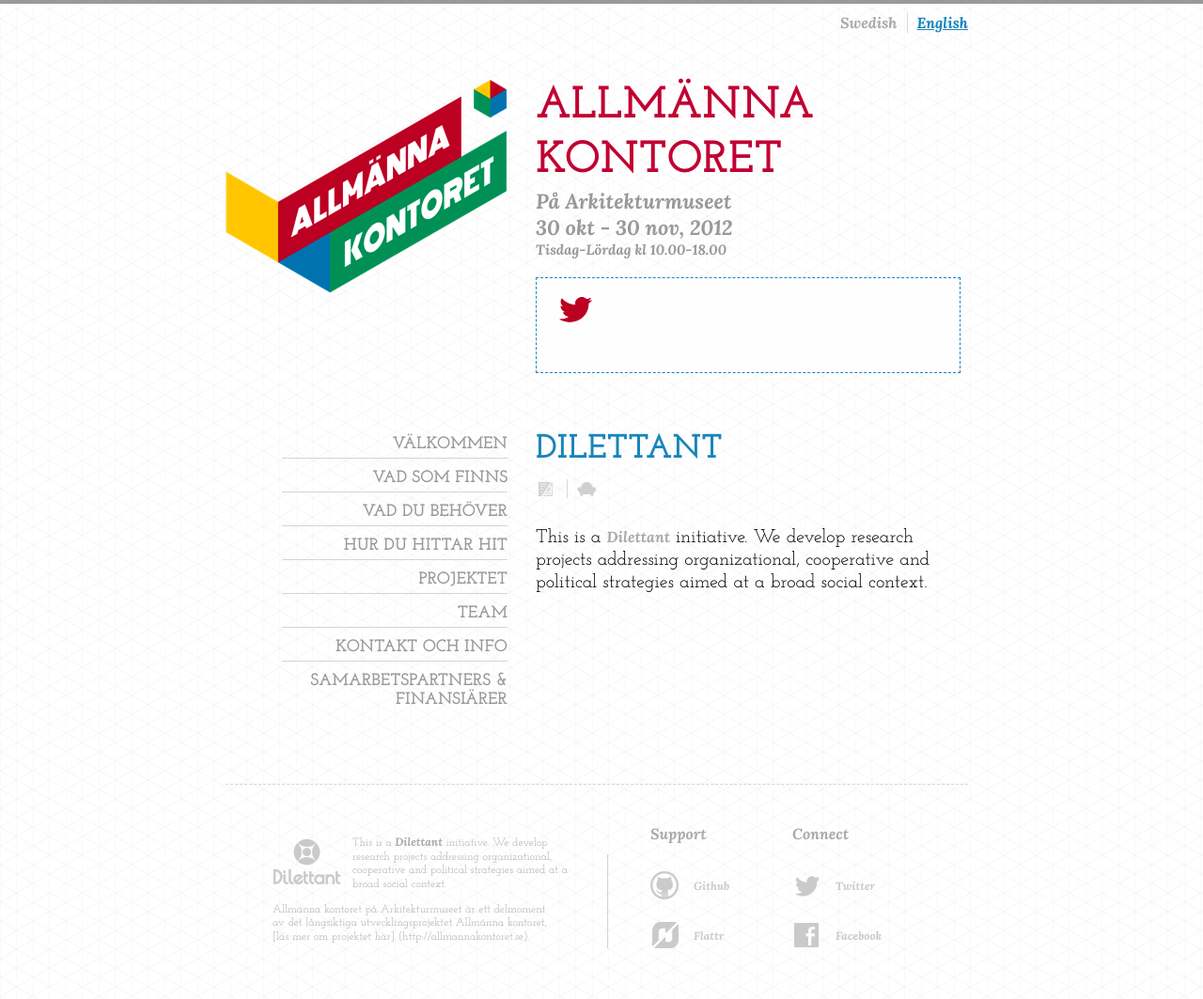
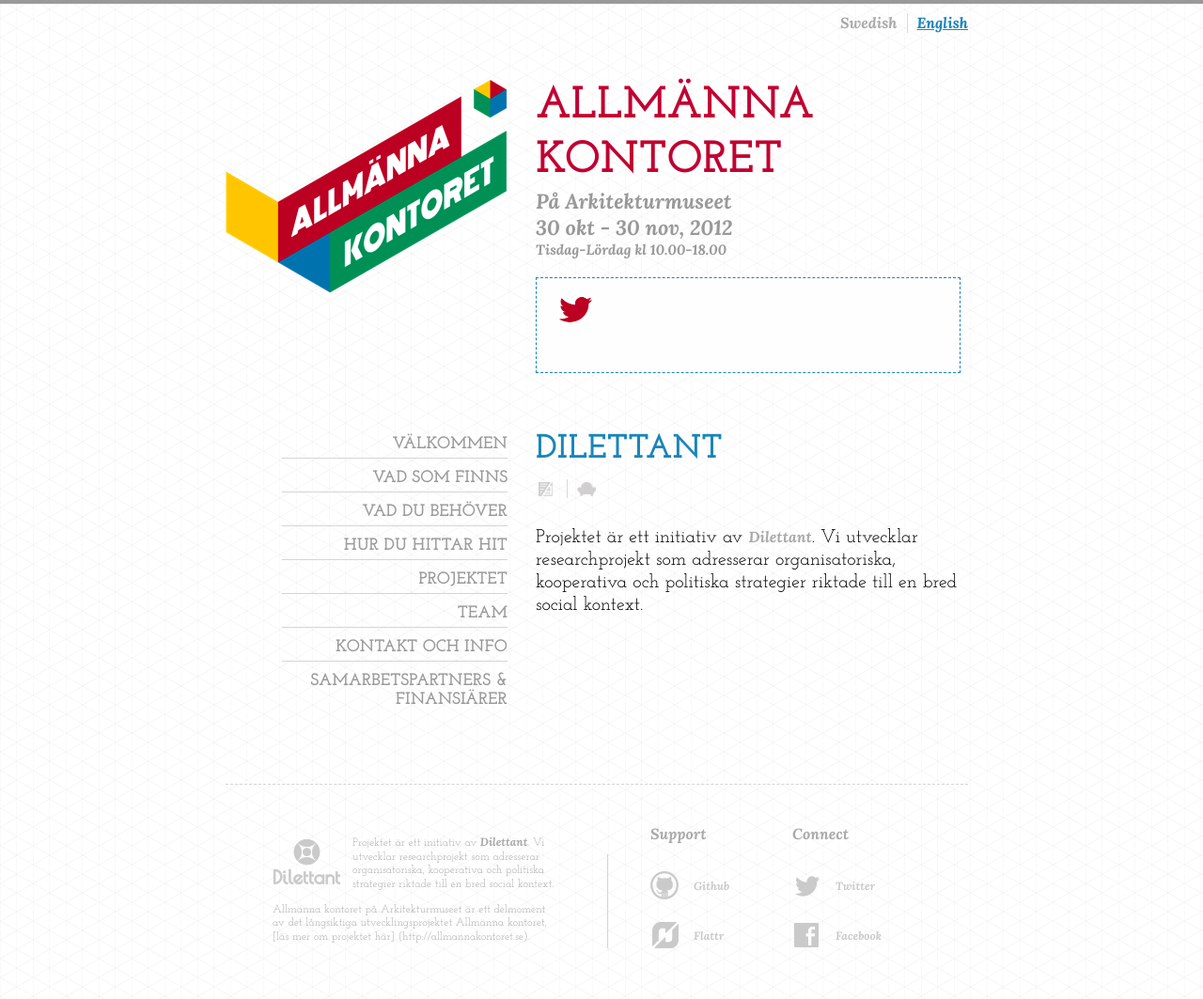
Before and after one commit to dilettant/allmannakontoret, a Jekyll site: the page built from _posts/footer/2012-11-01-dilettant.md, in a window 1280 px wide. Shown: the whole page at 94% size. Built offline with Jekyll 4.4.1, drawn with Linux system fonts in a browser that asks for light colours; nearby versions of some CDN libraries.

Commit message:
Updated _posts/footer/2012-11-01-dilettant.md

```diff
--- a/_posts/footer/2012-11-01-dilettant.md
+++ b/_posts/footer/2012-11-01-dilettant.md
@@ -3,4 +3,4 @@
 layout: article
 ---
 
-This is a [Dilettant](http://dilettant.se) initiative. We develop research projects addressing organizational, cooperative and political strategies aimed at a broad social context.
+Projektet är ett initiativ av [Dilettant](http://dilettant.se). Vi utvecklar researchprojekt som adresserar organisatoriska, kooperativa och politiska strategier riktade till en bred social kontext.
```
